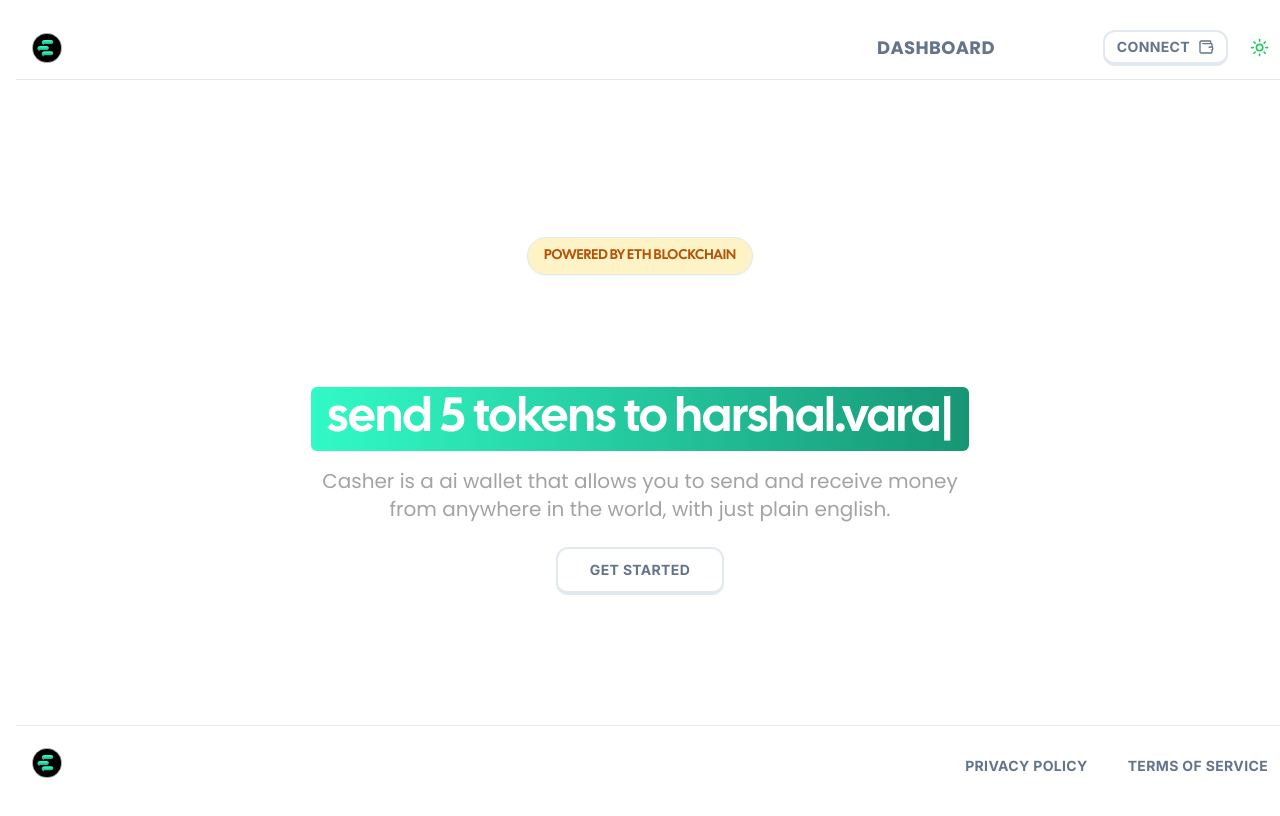
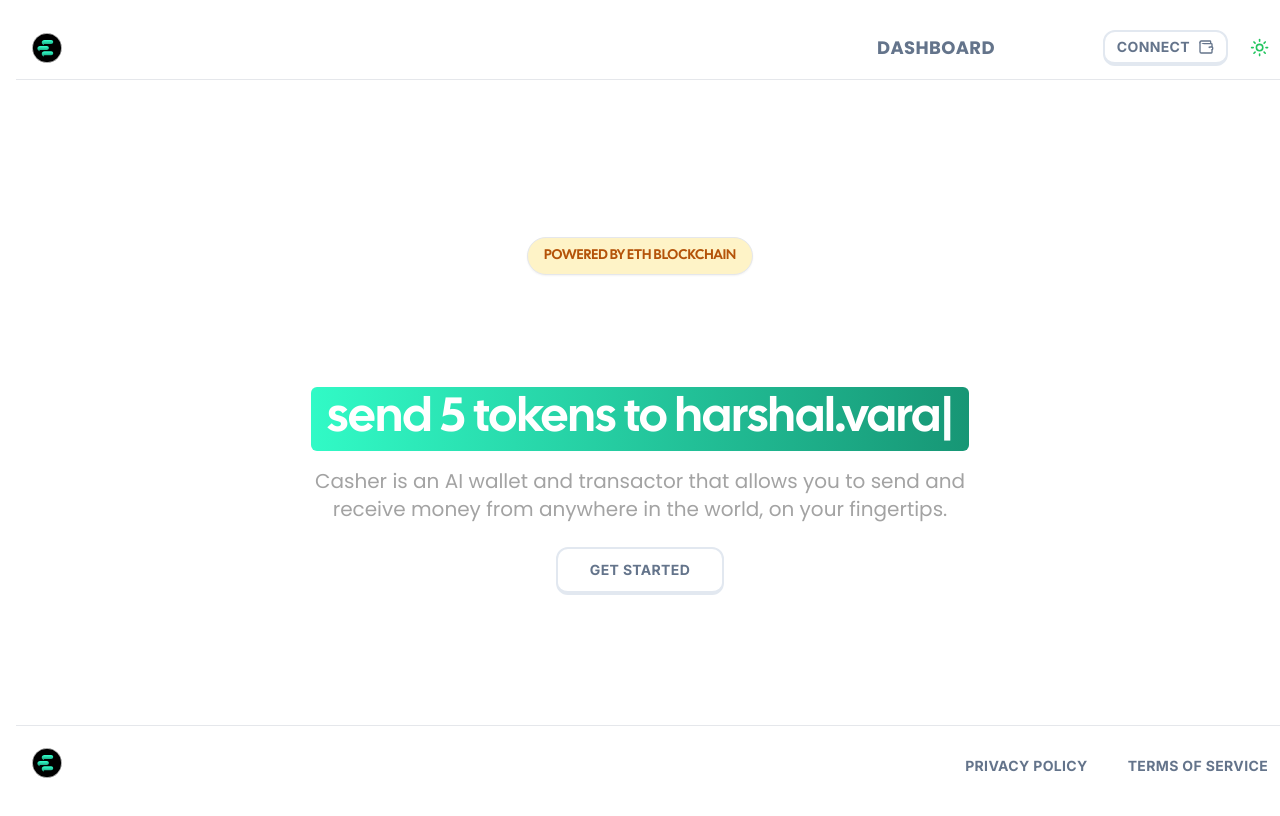
Before and after one commit to whyweexist/Casher, a Next.js app: page / in a window 1280 px wide. Built offline with nearby package versions, Linux system fonts and the light colour scheme.

Commit message:
Update page.tsx

```diff
--- a/app/(marketing)/page.tsx
+++ b/app/(marketing)/page.tsx
@@ -48,7 +48,7 @@ export default function Home() {
               strings: [
                 "send 5 tokens to harshal.vara",
                 "what is my balance.",
-                "swap WETH with testVara.",
+                "swap ETH with your wallet.",
                 "ask me anything!",
               ],
               autoStart: true,
@@ -62,7 +62,7 @@ export default function Home() {
         textFont.className,
       )}>
 
-        Casher is a ai wallet that allows you to send and receive money from anywhere in the world, with just plain english.
+        Casher is an AI wallet and transactor that allows you to send and receive money from anywhere in the world, on your fingertips.
       </div>
       <Button className="mt-6" size="lg" asChild>
         <Link href="/chat">
```
